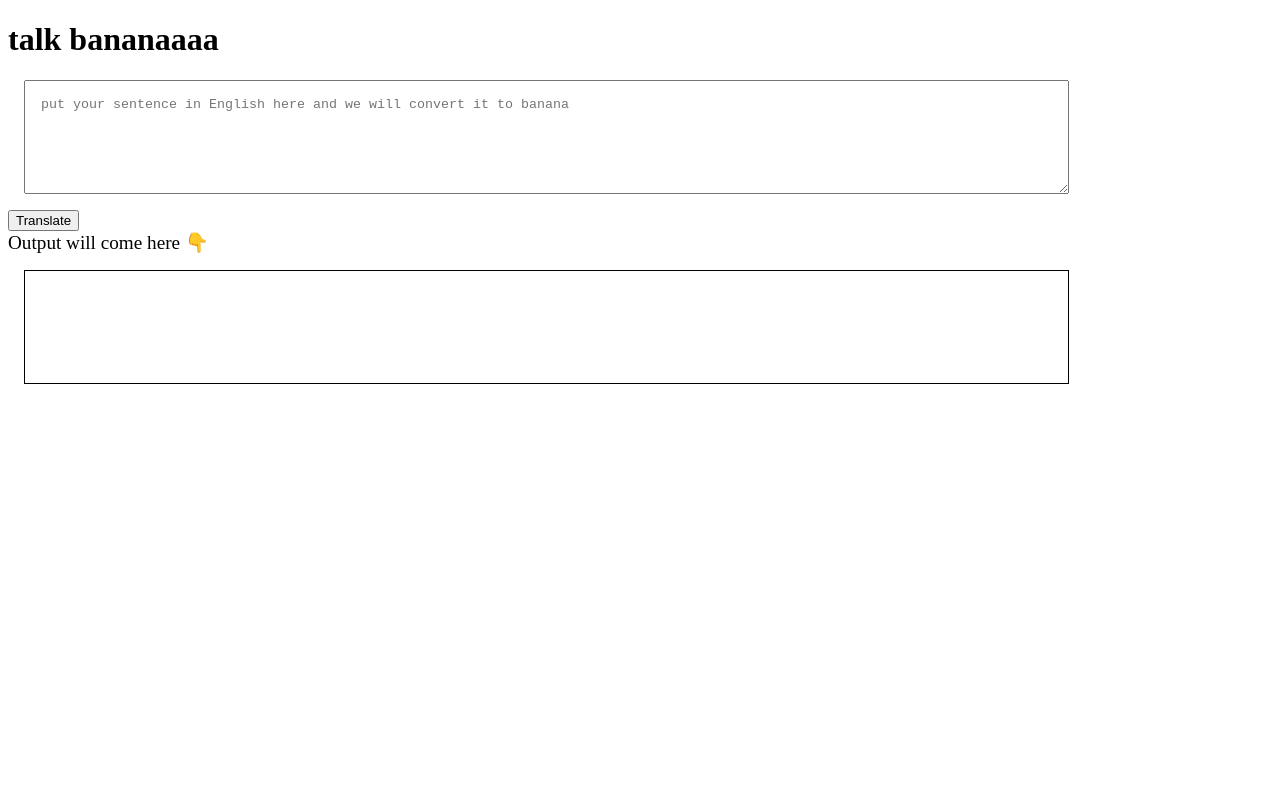
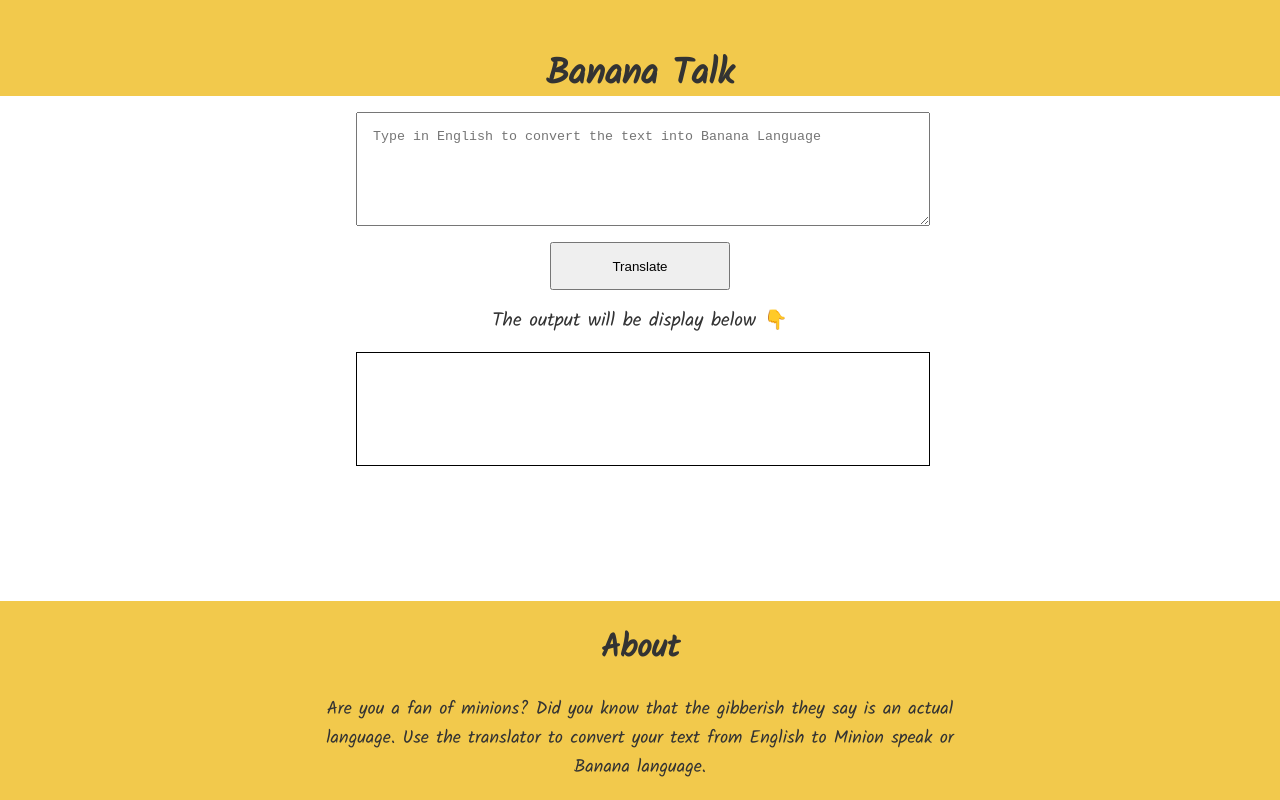
Before and after one commit to Shreyannsh/Banana-app, a plain HTML site: page index.html in a window 1280 px wide. Drawn offline with Linux system fonts and the light colour scheme.

Commit message:
Feat: added style
wrote css style file

```diff
--- a/index.html
+++ b/index.html
@@ -1,38 +1,32 @@
 <!DOCTYPE html>
 <html lang="en">
-
 <head>
     <meta charset="UTF-8">
+    <meta http-equiv="X-UA-Compatible" content="IE=edge">
     <meta name="viewport" content="width=device-width, initial-scale=1.0">
-    <title>banana speak</title>
+    <link href="style.css" rel="stylesheet">
+    <title>BananaApp</title>
     <style>
-        textarea {
-            width: 80%;
-            height: 10vh;
-            display: block;
-            margin: 1rem;
-            padding: 1rem;
-        }
 
-        #output {
-            border: 1px solid black;
-            height: 10vh;
-            width: 80%;
-            margin: 1rem;
-            padding: 1rem;
-        }
     </style>
 </head>
-
 <body>
-    <h1> talk bananaaaa</h1>
-    <textarea id="txt-input"
-        placeholder="put your sentence in English here and we will convert it to banana"></textarea>
+    <nav>
+    <h1>Banana Talk</h1>
+    </nav>
+    <main>
+    <textarea id="txt-input" placeholder="Type in English to convert the text into Banana Language" ></textarea>
     <button id="btn-translate">Translate</button>
 
-    <div style="font-size: larger;"> Output will come here 👇</div>
+    <div style="font-size:larger ;margin-top:1rem; margin-bottom: 0;">The output will be display below 👇</div>
     <div id="output"></div>
-    <script src="app.js" type="text/javascript"></script>
+</main>
+
+<footer>
+    <h1>About</h1>
+    <p>Are you a fan of minions? Did you know that the gibberish they say is an actual language. Use the translator to convert your text from English to Minion speak or Banana language.</p>
+</footer>
+<script src="app.js" type="text/javascript"></script>
+
 </body>
-
 </html>
--- /dev/null
+++ b/style.css
@@ -0,0 +1,56 @@
+@import url('https://fonts.googleapis.com/css2?family=Kalam&display=swap');
+
+body{
+    margin: 0px auto;
+    text-align: center;
+    color:#333333;
+    font-family: 'Kalam', cursive;
+}
+
+nav{
+    background-color: #F2C94C;
+    height: 3rem;
+    padding:1rem ;
+    padding-bottom: 2rem;
+    font-size: x-large;
+    text-align: center;
+}
+main{
+    max-width: 600px;
+    margin: auto;
+}
+
+textarea{
+    width: 90%;
+    height: 10vh;
+    display:block;
+    margin: 1rem;
+    padding: 1rem;
+}
+
+button{
+    width: 30%;
+    height: 3rem;
+}
+
+#output {
+    border:  1px solid black;
+    width: 90%;
+    height: 10vh;
+    display: block;
+    margin: 1rem;
+    padding: 1rem;
+}
+
+footer{
+    background-color: #F2C94C;
+    text-align: center;
+    position: fixed;
+    margin-bottom: 0%;
+    width: 100%;
+    bottom: 0;
+}
+p{
+    padding:0rem 20rem;
+    font-size: large;
+}
```
